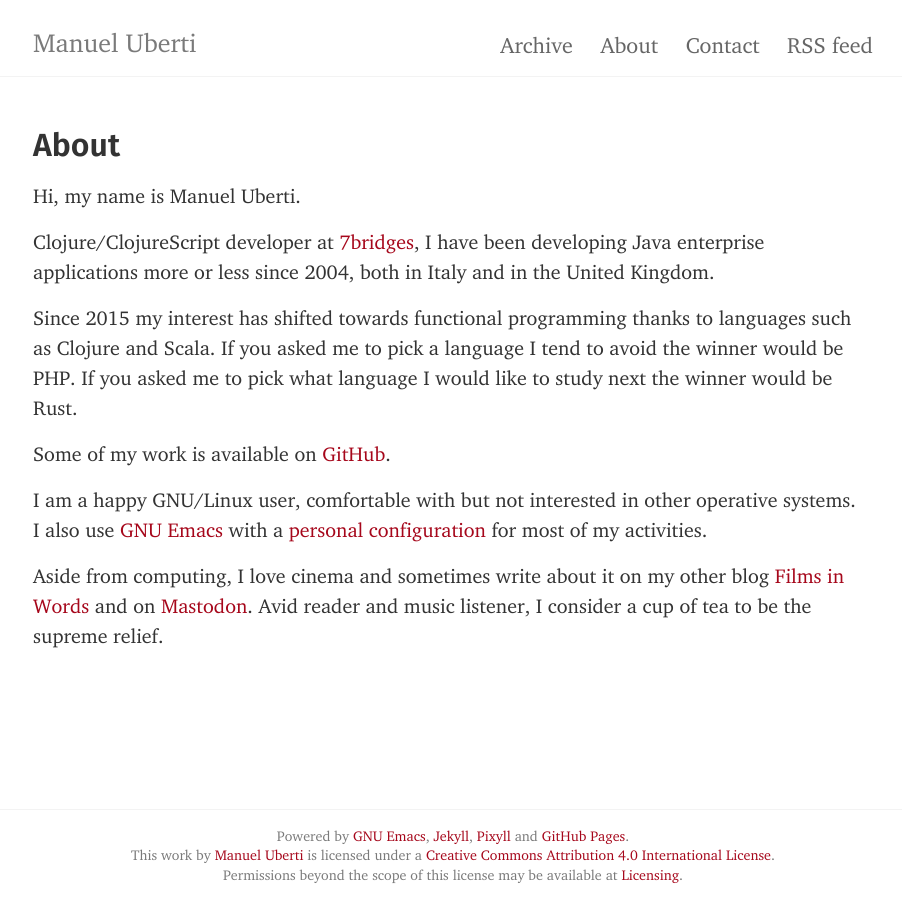
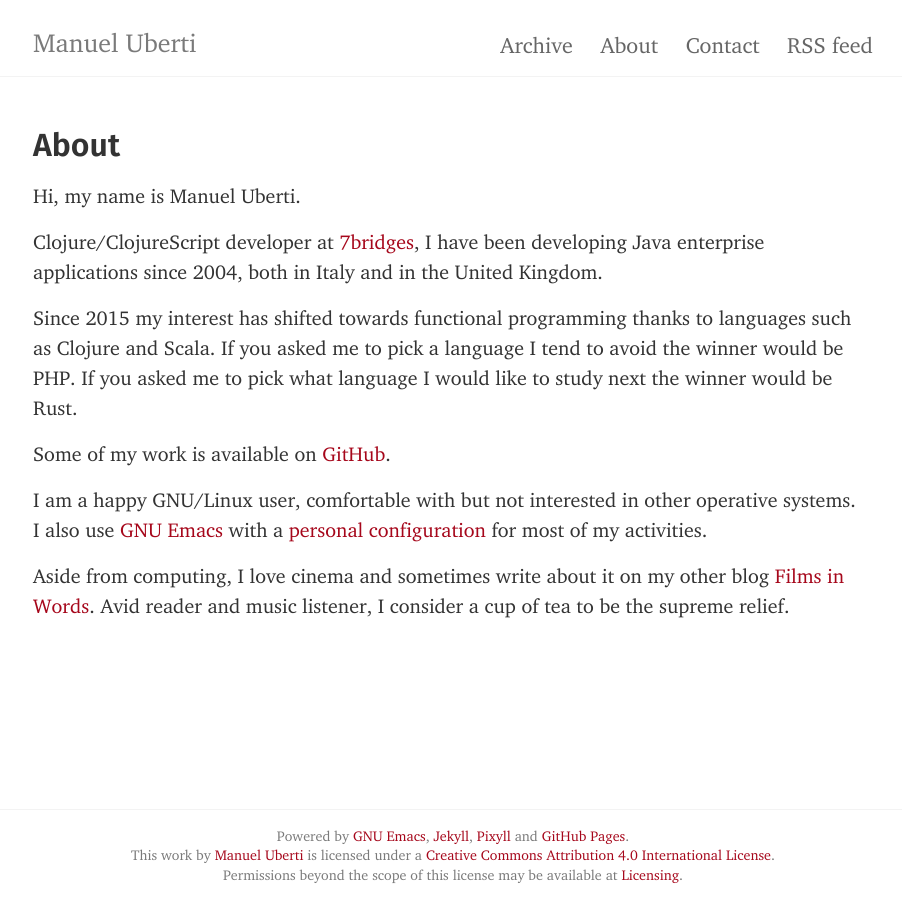
Before and after one commit to manuel-uberti/manuel-uberti.github.io, a Jekyll site: the page built from about.md, in a window 1280 px wide. Shown: the whole page, without its empty margins (187-1089 px from the left). Built offline with Jekyll 4.4.1, drawn with Linux system fonts in a browser that asks for light colours.

Commit message:
Remove link and needless expression

```diff
--- a/about.md
+++ b/about.md
@@ -8,8 +8,8 @@
 Hi, my name is Manuel Uberti.
 
 Clojure/ClojureScript developer at [7bridges](https://7bridges.eu/), I have been
-developing Java enterprise applications more or less since 2004, both in Italy
-and in the United Kingdom.
+developing Java enterprise applications since 2004, both in Italy and in the
+United Kingdom.
 
 Since 2015 my interest has shifted towards functional programming thanks to
 languages such as Clojure and Scala. If you asked me to pick a language I tend
@@ -24,6 +24,5 @@
 most of my activities.
 
 Aside from computing, I love cinema and sometimes write about it on my other
-blog [Films in Words](https://filmsinwords.wordpress.com/) and
-on [Mastodon](https://functional.cafe/@manuel_uberti). Avid reader and music
-listener, I consider a cup of tea to be the supreme relief.
+blog [Films in Words](https://filmsinwords.wordpress.com/). Avid reader and
+music listener, I consider a cup of tea to be the supreme relief.
```
